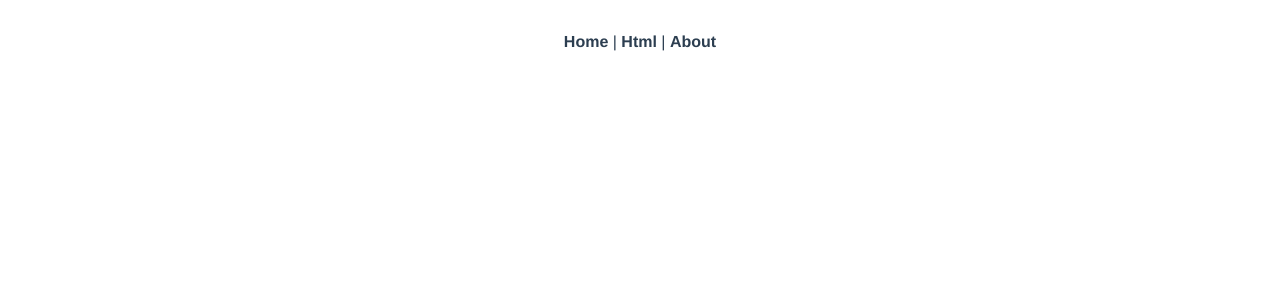
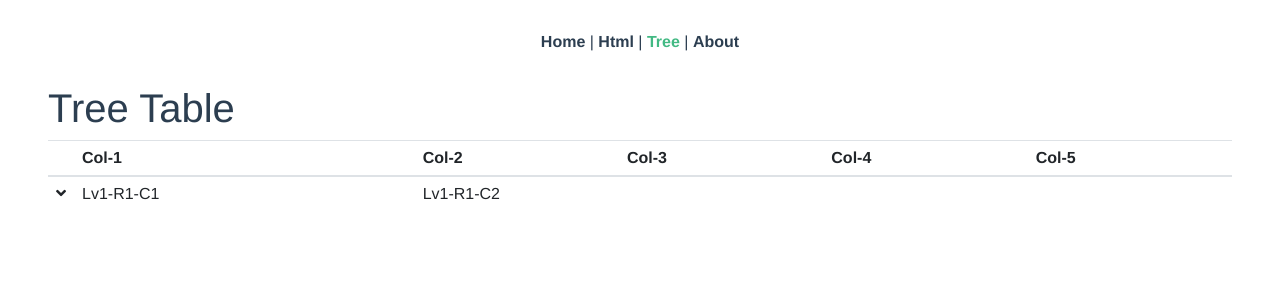
Before and after one commit to tsubo/vue-tree-table, a Vue app: page /tree-table in a window 1280 px wide. Shown: the top 300 px of the page. Built offline with nearby package versions, Linux system fonts and the light colour scheme.

Commit message:
add TreeTable Page

```diff
--- a/src/App.vue
+++ b/src/App.vue
@@ -1,8 +1,9 @@
 <template>
   <div id="app">
     <div id="nav">
-      <router-link to="/">Home</router-link> |
-      <router-link to="/html-table">Html</router-link> |
+      <router-link to="/">Home</router-link>&nbsp;|
+      <router-link to="/html-table">Html</router-link>&nbsp;|
+      <router-link to="/tree-table">Tree</router-link>&nbsp;|
       <router-link to="/about">About</router-link>
     </div>
     <router-view />
--- /dev/null
+++ b/src/components/TreeTable.vue
@@ -0,0 +1,54 @@
+<script>
+export default {
+  name: 'TreeTable',
+
+  props: {
+    rows: {
+      type: Array,
+      required: true,
+    },
+  },
+
+  // eslint-disable-next-line
+  render(h) {
+    // const rows = this.rows || [];
+    return (
+      <table class="table table-border">
+        <thead>
+          <tr>
+            <th class="expand-cursor"></th>
+            {this.$slots.header}
+          </tr>
+        </thead>
+        <tbody>
+          <tr>
+            <td>
+              <i class="lv-1 fas fa-angle-down"></i>
+            </td>
+            {this.$slots.lv1}
+          </tr>
+        </tbody>
+      </table>
+    );
+  },
+};
+</script>
+
+<style lang="scss" scoped>
+.table th,
+.table td {
+  padding: 5px 8px;
+}
+.expand-cursor {
+  width: 10px;
+}
+.lv-1 {
+  margin-left: 0px;
+}
+.lv-2 {
+  margin-left: 12px;
+}
+.lv-3 {
+  margin-left: 24px;
+}
+</style>
--- a/src/router.js
+++ b/src/router.js
@@ -2,6 +2,7 @@ import Vue from 'vue';
 import Router from 'vue-router';
 import Home from './views/Home.vue';
 import HtmlTable from './views/HtmlTable.vue';
+import TreeTable from './views/TreeTable.vue';
 
 Vue.use(Router);
 
@@ -20,6 +21,11 @@ export default new Router({
       component: HtmlTable,
     },
     {
+      path: '/tree-table',
+      name: 'tree-table',
+      component: TreeTable,
+    },
+    {
       path: '/about',
       name: 'about',
       // route level code-splitting
--- /dev/null
+++ b/src/views/TreeTable.vue
@@ -0,0 +1,114 @@
+<template>
+  <div class="tree-table mx-5">
+    <h1>Tree Table</h1>
+
+    <tree-table :rows="rows">
+      <template v-slot:header>
+        <th>Col-1</th>
+        <th>Col-2</th>
+        <th>Col-3</th>
+        <th>Col-4</th>
+        <th>Col-5</th>
+      </template>
+      <template v-slot:lv1>
+        <td>Lv1-R1-C1</td>
+        <td colspan="4">Lv1-R1-C2</td>
+      </template>
+      <template v-slot:lv2="slotProps"></template>
+      <template v-slot:lv3="slotProps"></template>
+      <template v-slot:lv4="slotProps"></template>
+    </tree-table>
+  </div>
+</template>
+
+<script>
+import TreeTable from '../components/TreeTable.vue';
+
+export default {
+  components: {
+    TreeTable,
+  },
+  data() {
+    return {
+      rows: [
+        {
+          col_1: 'Lv1-R1-C1',
+          col_2: 'Lv1-R1-C2',
+          _items: [
+            {
+              col_1: 'Lv2-R2-C1',
+              col_2: 'Lv2-R2-C2',
+              col_3: 'Lv2-R2-C3',
+              _items: [
+                {
+                  col_1: 'Lv3-R3-C1',
+                  col_2: 'Lv3-R3-C2',
+                  col_3: 'Lv3-R3-C3',
+                  col_4: 'Lv3-R3-C4',
+                  _items: [
+                    {
+                      col_1: 'Lv4-R4-C1',
+                      col_2: 'Lv4-R4-C2',
+                      col_3: 'Lv4-R4-C3',
+                      col_4: 'Lv4-R4-C4',
+                      col_5: 'Lv4-R4-C5',
+                    },
+                    {
+                      col_1: 'Lv4-R5-C1',
+                      col_2: 'Lv4-R5-C2',
+                      col_3: 'Lv4-R5-C3',
+                      col_4: 'Lv4-R5-C4',
+                      col_5: 'Lv4-R5-C5',
+                    },
+                  ],
+                },
+              ],
+            },
+          ],
+        },
+        {
+          col_1: 'Lv1-R6-C1',
+          col_2: 'Lv1-R6-C2',
+          _items: [
+            {
+              col_1: 'Lv2-R7-C1',
+              col_2: 'Lv2-R7-C2',
+              col_3: 'Lv2-R7-C3',
+              _items: [
+                {
+                  col_1: 'Lv3-R8-C1',
+                  col_2: 'Lv3-R8-C2',
+                  col_3: 'Lv3-R8-C3',
+                  col_4: 'Lv3-R8-C4',
+                  _items: [
+                    {
+                      col_1: 'Lv4-R9-C1',
+                      col_2: 'Lv4-R9-C2',
+                      col_3: 'Lv4-R9-C3',
+                      col_4: 'Lv4-R9-C4',
+                      col_5: 'Lv4-R9-C5',
+                    },
+                    {
+                      col_1: 'Lv4-R10-C1',
+                      col_2: 'Lv4-R10-C2',
+                      col_3: 'Lv4-R10-C3',
+                      col_4: 'Lv4-R10-C4',
+                      col_5: 'Lv4-R10-C5',
+                    },
+                  ],
+                },
+              ],
+            },
+          ],
+        },
+      ],
+    };
+  },
+};
+</script>
+
+<style lang="scss" scoped>
+.tree-table {
+  text-align: left;
+}
+</style>
```
